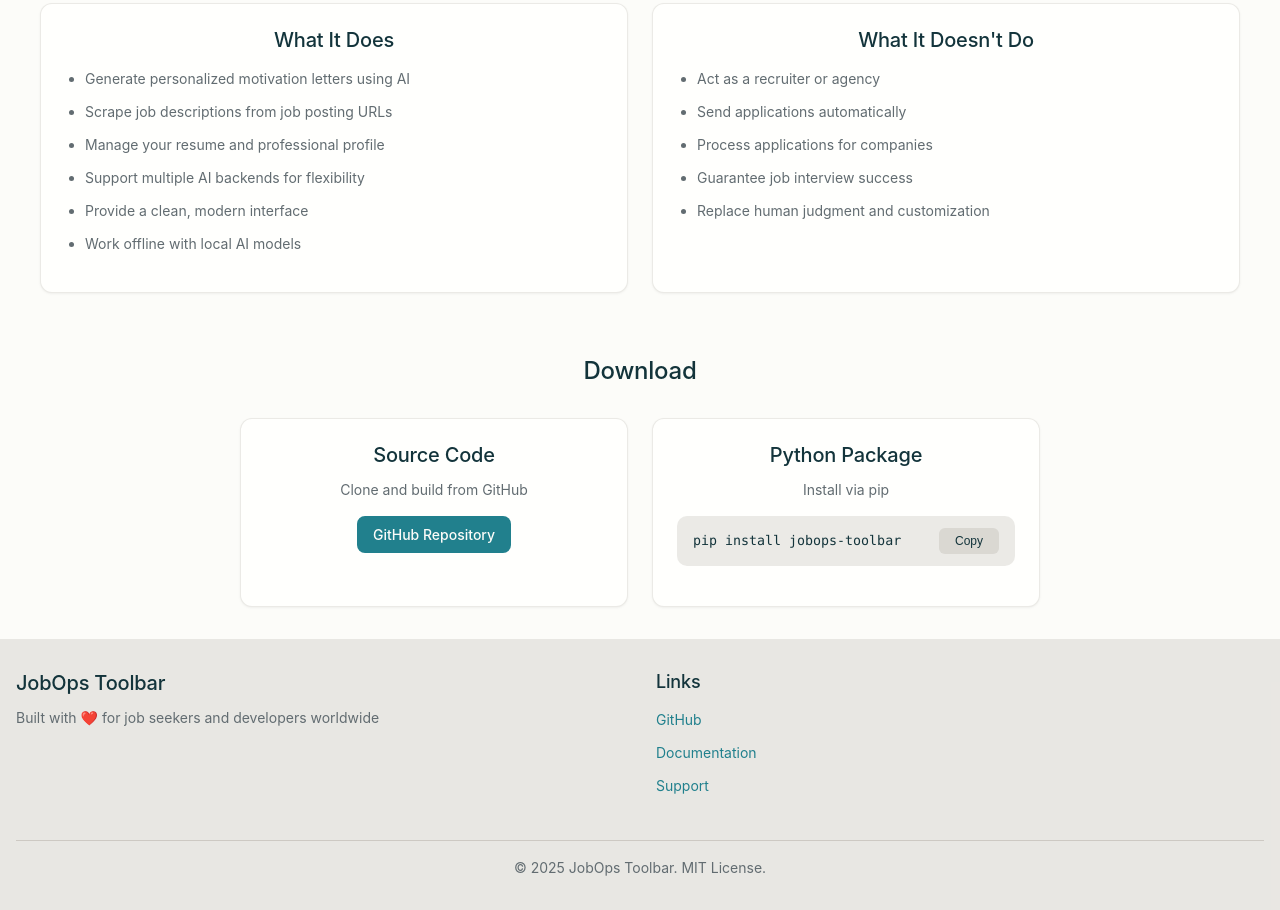
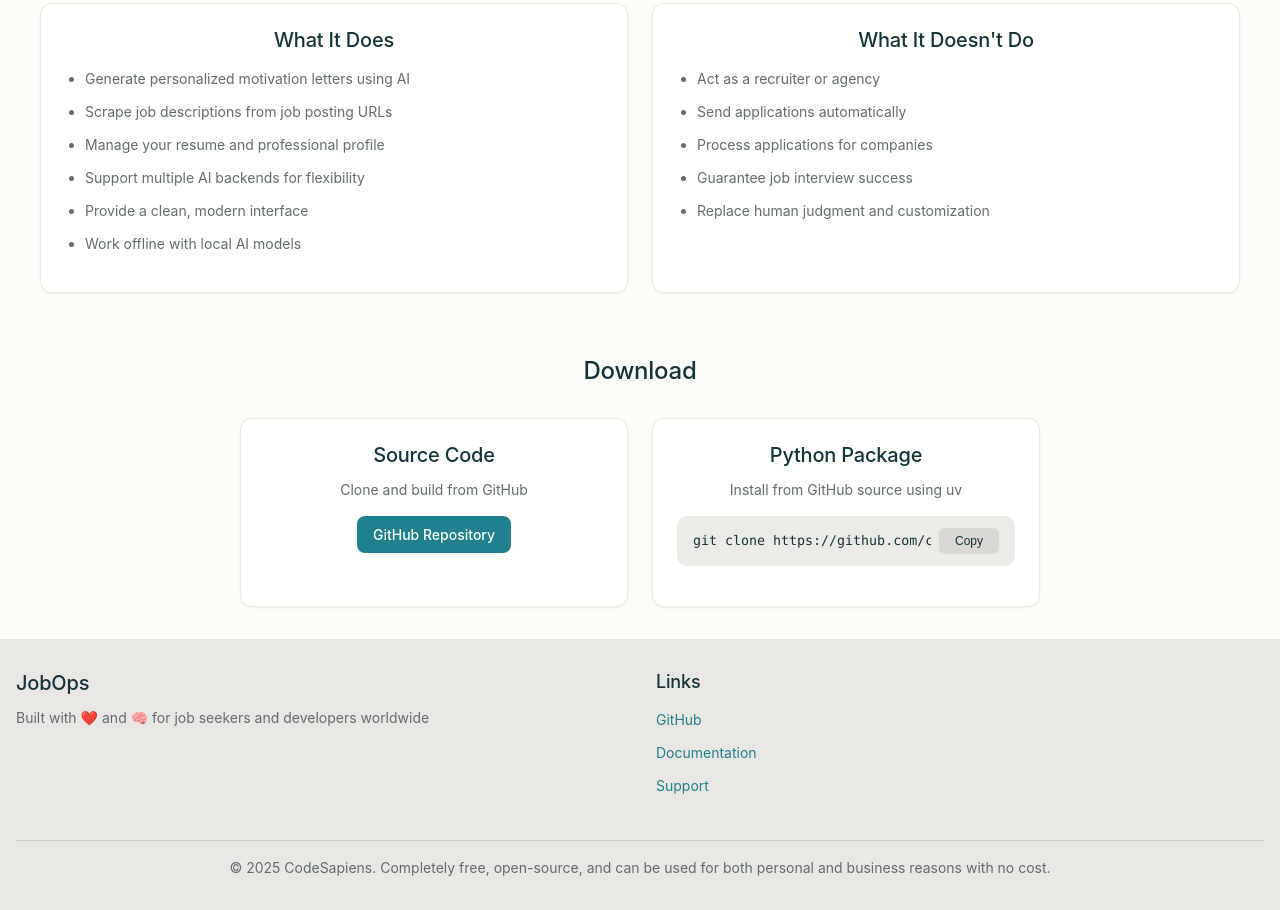
Before and after one commit to codesapienbe/jobops, a plain HTML site: page docs/index.html in a window 1280 px wide. Shown: the part 1351-2261 px from the top of the page. Drawn offline with Linux system fonts and the light colour scheme; a web font is replaced by a local one.

Commit message:
Update documentation links and content in index.html to reflect project name change from JobOps Toolbar to JobOps, and modify installation instructions for clarity. Adjust footer information and links accordingly.

```diff
--- a/docs/index.html
+++ b/docs/index.html
@@ -38,7 +38,7 @@
         <p>JobOps Toolbar helps job seekers quickly generate personalized motivation letters and manage job application workflows using multiple AI backends.</p>
         <div class="hero__cta">
           <a href="#download" class="btn btn--primary">Download Now</a>
-          <a href="https://github.com/codesapienbe/jobops-toolbar" target="_blank" class="btn btn--outline">View on GitHub</a>
+          <a href="https://github.com/codesapienbe/jobops" target="_blank" class="btn btn--outline">View on GitHub</a>
         </div>
       </div>
     </div>
@@ -146,14 +146,14 @@
         <div class="download-card card">
           <h3>Source Code</h3>
           <p>Clone and build from GitHub</p>
-          <a href="https://github.com/codesapienbe/jobops-toolbar" target="_blank" class="btn btn--primary">GitHub Repository</a>
+          <a href="https://github.com/codesapienbe/jobops" target="_blank" class="btn btn--primary">GitHub Repository</a>
         </div>
         <div class="download-card card">
           <h3>Python Package</h3>
-          <p>Install via pip</p>
+          <p>Install from GitHub source using uv</p>
           <div class="code-block">
-            <code>pip install jobops-toolbar</code>
-            <button class="copy-btn btn btn--sm btn--secondary" data-clipboard-text="pip install jobops-toolbar">Copy</button>
+            <code>git clone https://github.com/codesapienbe/jobops.git && cd jobops && uv sync</code>
+            <button class="copy-btn btn btn--sm btn--secondary" data-clipboard-text="git clone https://github.com/codesapienbe/jobops.git && cd jobops && uv sync">Copy</button>
           </div>
         </div>
       </div>
@@ -164,20 +164,20 @@
     <div class="container">
       <div class="footer-content">
         <div class="footer-info">
-          <h3>JobOps Toolbar</h3>
-          <p>Built with ❤️ for job seekers and developers worldwide</p>
+          <h3>JobOps</h3>
+          <p>Built with ❤️ and 🧠 for job seekers and developers worldwide</p>
         </div>
         <div class="footer-links">
           <h4>Links</h4>
           <ul>
-            <li><a href="https://github.com/codesapienbe/jobops-toolbar" target="_blank">GitHub</a></li>
-            <li><a href="https://docs.jobops.dev" target="_blank">Documentation</a></li>
-            <li><a href="mailto:support@jobops.dev">Support</a></li>
+            <li><a href="https://github.com/codesapienbe/jobops" target="_blank">GitHub</a></li>
+            <li><a href="https://codesapienbe.github.io/jobops/documentation" target="_blank">Documentation</a></li>
+            <li><a href="mailto:ymus@jtuta.io">Support</a></li>
           </ul>
         </div>
       </div>
       <div class="footer-bottom">
-        <p>© 2025 JobOps Toolbar. MIT License.</p>
+        <p>© 2025 CodeSapiens. Completely free, open-source, and can be used for both personal and business reasons with no cost.</p>
       </div>
     </div>
   </footer>
```
